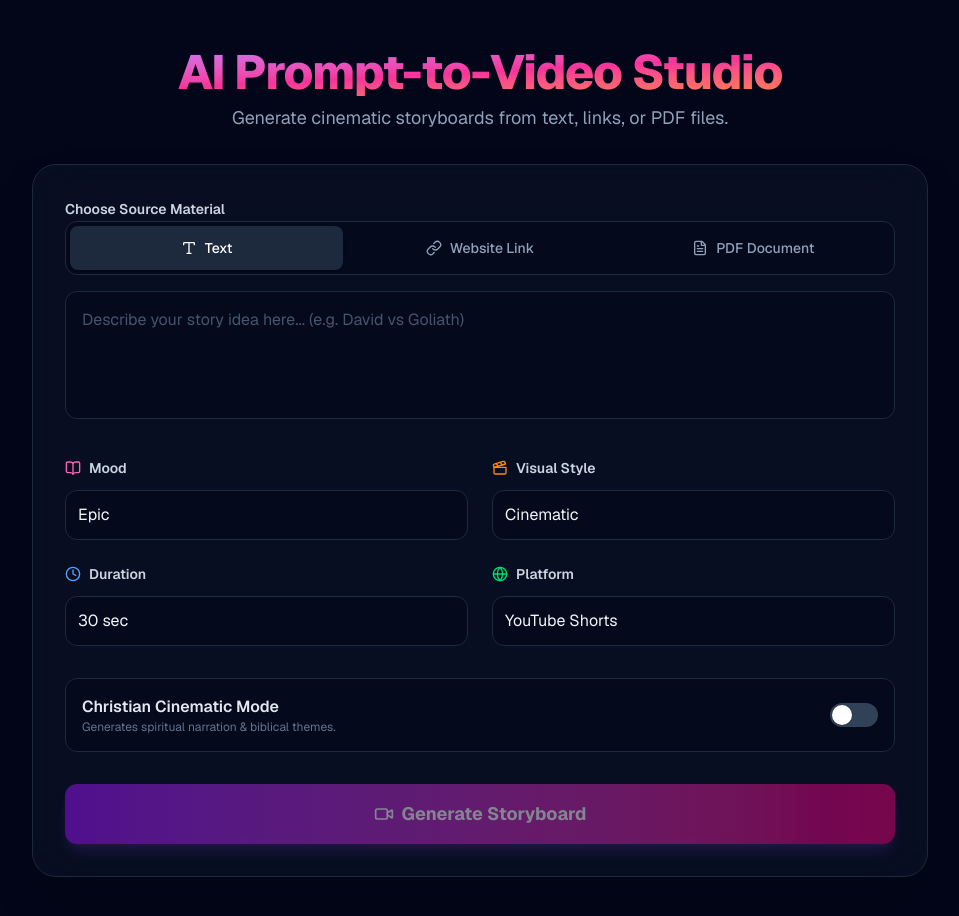
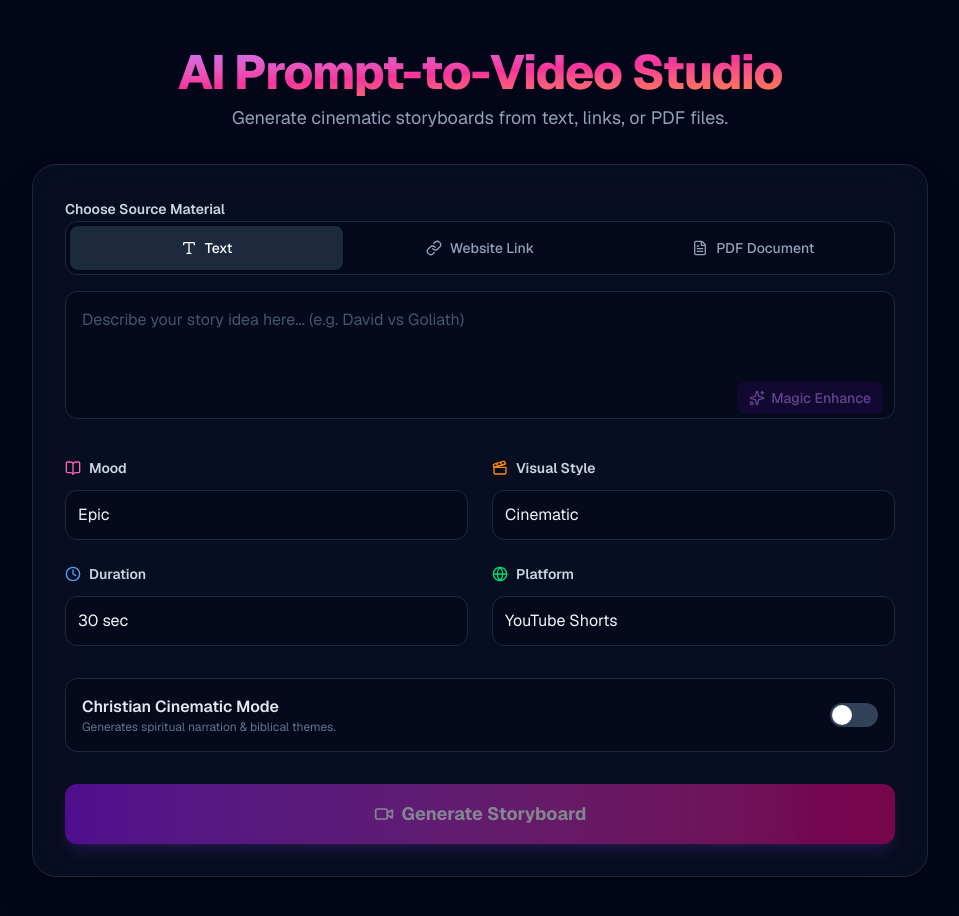
Before and after one commit to Pear2024/ai-video-studio, a Next.js app: page /studio in a window 1280 px wide. Shown: the top 916 px of the page, without its empty margins (160-1119 px from the left). Built offline with nearby package versions, Linux system fonts and the light colour scheme.

Commit message:
Add Magic Enhance prompt feature

```diff
--- /dev/null
+++ b/src/app/api/enhance-prompt/route.ts
@@ -0,0 +1,34 @@
+import { NextResponse } from 'next/server';
+import { generateText } from 'ai';
+import { createGoogleGenerativeAI } from '@ai-sdk/google';
+
+export const maxDuration = 30;
+
+const google = createGoogleGenerativeAI({
+  apiKey: process.env.GEMINI_API_KEY || '',
+});
+
+export async function POST(req: Request) {
+  try {
+    const { topic } = await req.json();
+
+    if (!topic) {
+      return NextResponse.json({ error: 'Topic is required' }, { status: 400 });
+    }
+
+    const { text } = await generateText({
+      model: google('gemini-1.5-flash'),
+      prompt: `You are an expert Hollywood screenwriter. The user has provided a very short story idea or keyword: "${topic}".
+      Expand this into a compelling, highly visual, and emotional 3-4 sentence cinematic story synopsis.
+      Do not include any pleasantries, just return the expanded story synopsis directly.`,
+    });
+
+    return NextResponse.json({ expandedText: text });
+  } catch (error: any) {
+    console.error('Enhance Error:', error);
+    return NextResponse.json(
+      { error: error instanceof Error ? error.message : String(error) },
+      { status: 500 }
+    );
+  }
+}
--- a/src/app/studio/page.tsx
+++ b/src/app/studio/page.tsx
@@ -18,7 +18,28 @@ export default function StudioPage() {
   const [christianMode, setChristianMode] = useState(false);
 
   const [isGenerating, setIsGenerating] = useState(false);
+  const [isEnhancing, setIsEnhancing] = useState(false);
   const [result, setResult] = useState<any>(null);
+
+  const handleEnhance = async () => {
+    if (!topic.trim()) return;
+    setIsEnhancing(true);
+    try {
+      const res = await fetch('/api/enhance-prompt', {
+        method: 'POST',
+        headers: { 'Content-Type': 'application/json' },
+        body: JSON.stringify({ topic }),
+      });
+      if (!res.ok) throw new Error('Failed to enhance');
+      const data = await res.json();
+      setTopic(data.expandedText);
+    } catch (error) {
+      console.error(error);
+      alert('Failed to enhance prompt. Please try again.');
+    } finally {
+      setIsEnhancing(false);
+    }
+  };
 
   const handleGenerate = async (e: React.FormEvent) => {
     e.preventDefault();
@@ -111,12 +132,31 @@ export default function StudioPage() {
               {/* Dynamic Inputs */}
               <div className="mt-4">
                 {inputType === 'text' && (
-                  <textarea
-                    value={topic}
-                    onChange={(e) => setTopic(e.target.value)}
-                    placeholder="Describe your story idea here... (e.g. David vs Goliath)"
-                    className="w-full bg-slate-950/50 border border-slate-800 rounded-xl p-4 text-slate-100 placeholder:text-slate-600 focus:ring-2 focus:ring-purple-500/50 outline-none resize-none h-32"
-                  />
+                  <div className="relative">
+                    <textarea
+                      value={topic}
+                      onChange={(e) => setTopic(e.target.value)}
+                      placeholder="Describe your story idea here... (e.g. David vs Goliath)"
+                      className="w-full bg-slate-950/50 border border-slate-800 rounded-xl p-4 text-slate-100 placeholder:text-slate-600 focus:ring-2 focus:ring-purple-500/50 outline-none resize-none h-32 pb-12"
+                    />
+                    <div className="absolute bottom-3 right-3">
+                      <button
+                        type="button"
+                        onClick={handleEnhance}
+                        disabled={isEnhancing || !topic.trim()}
+                        className="flex items-center gap-1.5 px-3 py-1.5 bg-purple-600/20 hover:bg-purple-600/40 text-purple-400 rounded-lg text-sm font-medium transition-colors disabled:opacity-50"
+                      >
+                        {isEnhancing ? (
+                          <motion.div animate={{ rotate: 360 }} transition={{ repeat: Infinity, duration: 1, ease: "linear" }}>
+                            <Sparkles className="w-4 h-4" />
+                          </motion.div>
+                        ) : (
+                          <Sparkles className="w-4 h-4" />
+                        )}
+                        {isEnhancing ? 'Enhancing...' : 'Magic Enhance'}
+                      </button>
+                    </div>
+                  </div>
                 )}
 
                 {inputType === 'url' && (
```
